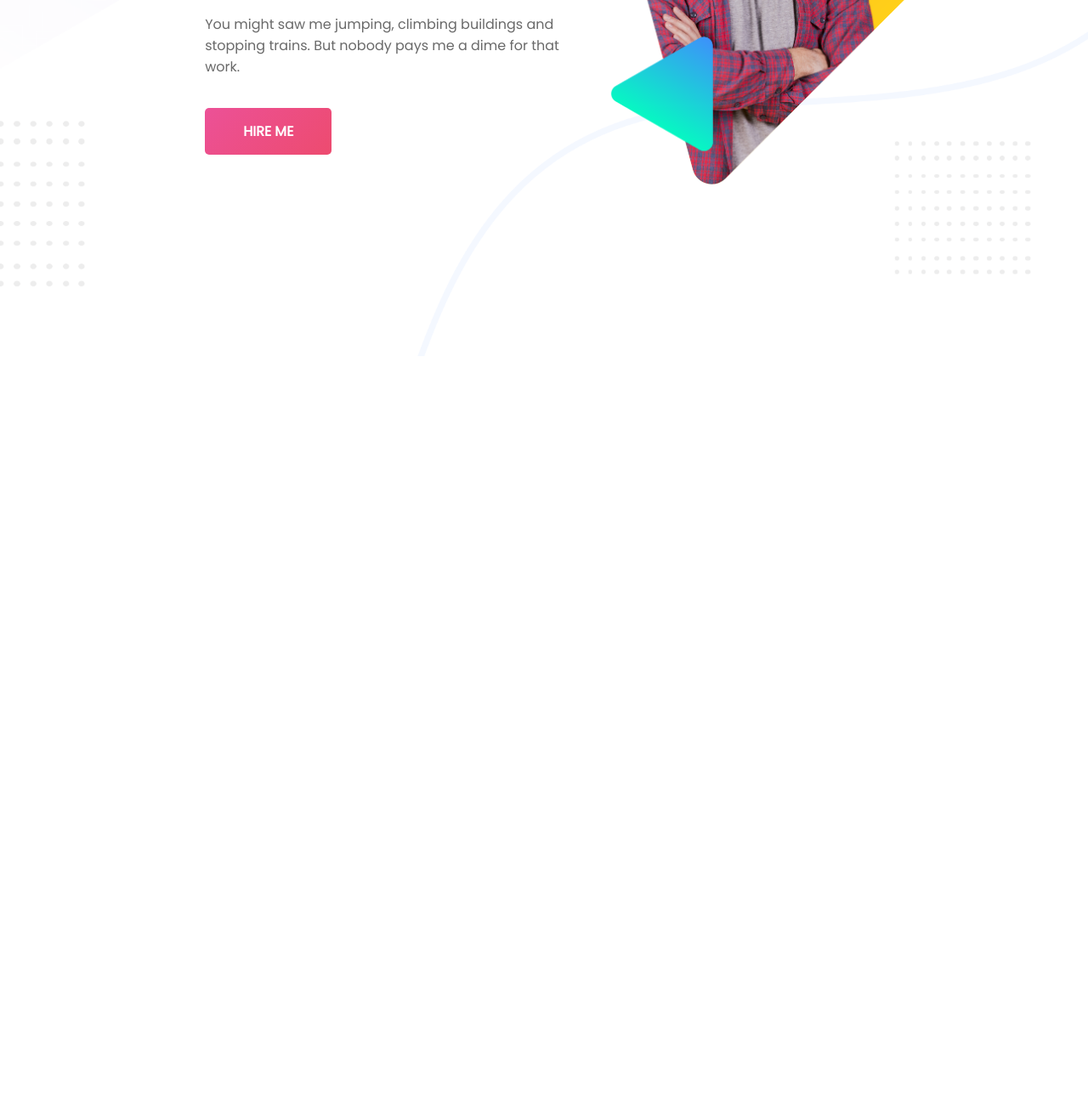
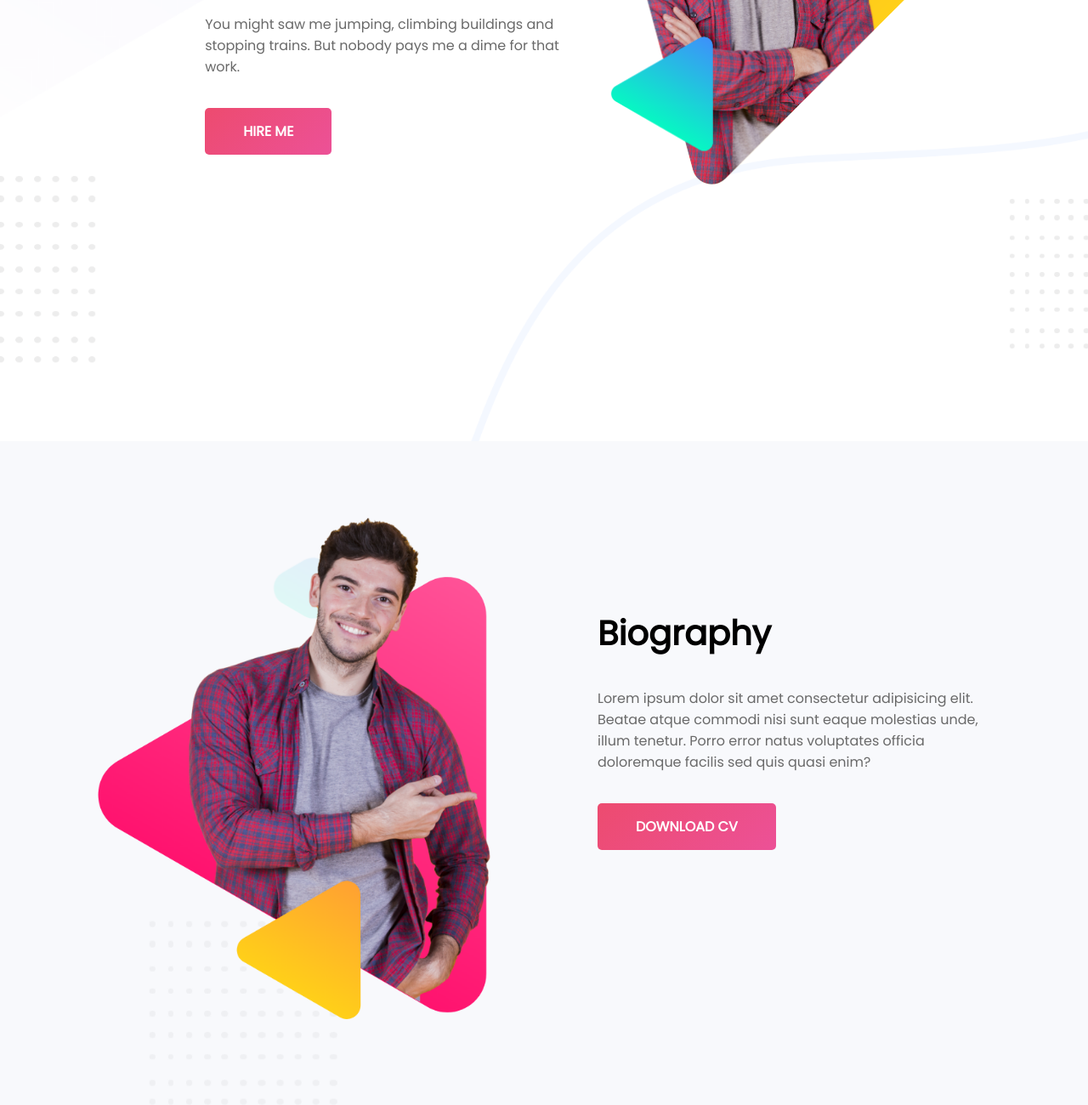
Before and after one commit to SamanwoySaha/my-personal-website, a plain HTML site: page index.html in a window 1280 px wide. Shown: the part 360-1660 px from the top of the page at 85% size. Before the commit the page ends 800 px from the top, so only its background shows below. Drawn offline with Linux system fonts and the light colour scheme.

Commit message:
biography added

```diff
--- a/index.html
+++ b/index.html
@@ -13,11 +13,21 @@
             <h2>Hello I'm</h2>
             <h1 class="name-highlight">Jack Smith</h1>
             <p>You might saw me jumping, climbing buildings and stopping trains. But nobody pays me a dime for that work.</p>
-            <a class="link-button" href="https://linkedin.com/company/programminghero/">HIRE ME</a>
+            <a class="link-button" target="_blank" href="https://linkedin.com/company/programminghero/">HIRE ME</a>
         </div>
         <div class="half-width">
             <img src="images/peter.png" alt="peter_image">
         </div>
     </section>
+    <section class="biography">
+        <div class="half-width">
+            <img src="images/peter_dream.png" alt="peter_dream_image">
+        </div>
+        <div class="half-width text-content">
+            <h2>Biography</h2>
+            <p>Lorem ipsum dolor sit amet consectetur adipisicing elit. Beatae atque commodi nisi sunt eaque molestias unde, illum tenetur. Porro error natus voluptates officia doloremque facilis sed quis quasi enim?</p>
+            <a class="link-button" target="_blank" href="https://linkedin.com/company/programminghero/">DOWNLOAD CV</a>
+        </div>
+    </section>
 </body>
 </html>
--- a/style.css
+++ b/style.css
@@ -13,7 +13,7 @@ p {
     color: dimgray;
 }
 section {
-    height: 600px;
+    height: 700px;
     padding: 7% 9%;
 }
 .half-width {
@@ -29,7 +29,7 @@ section {
 }
 .link-button {
     text-decoration: none;
-    background-image: linear-gradient(135deg, #ec5197, #ed4b6f);
+    background-image: linear-gradient(135deg, #ed4b6f, #ec5197);
     padding: 15px 45px;
     border-radius: 5px;
     color: white;
@@ -47,3 +47,9 @@ section {
     background-position: left;
     background-size: cover;
 }
+.biography {
+    background-image: url(images/biography-bg.png);
+    background-repeat: no-repeat;
+    background-position: left;
+    background-size: cover;
+}
```
Also changed, not shown: 1 other file.
